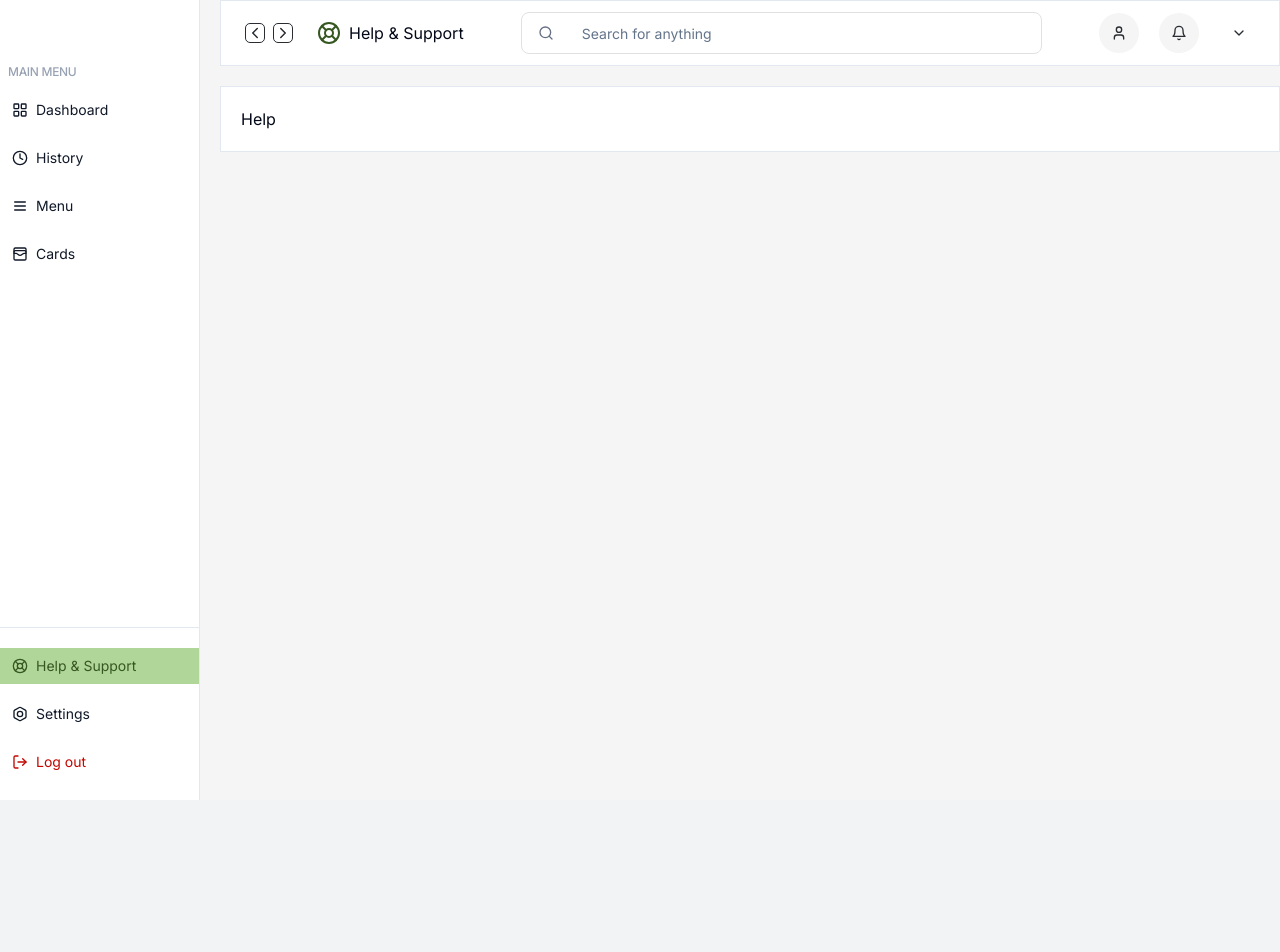
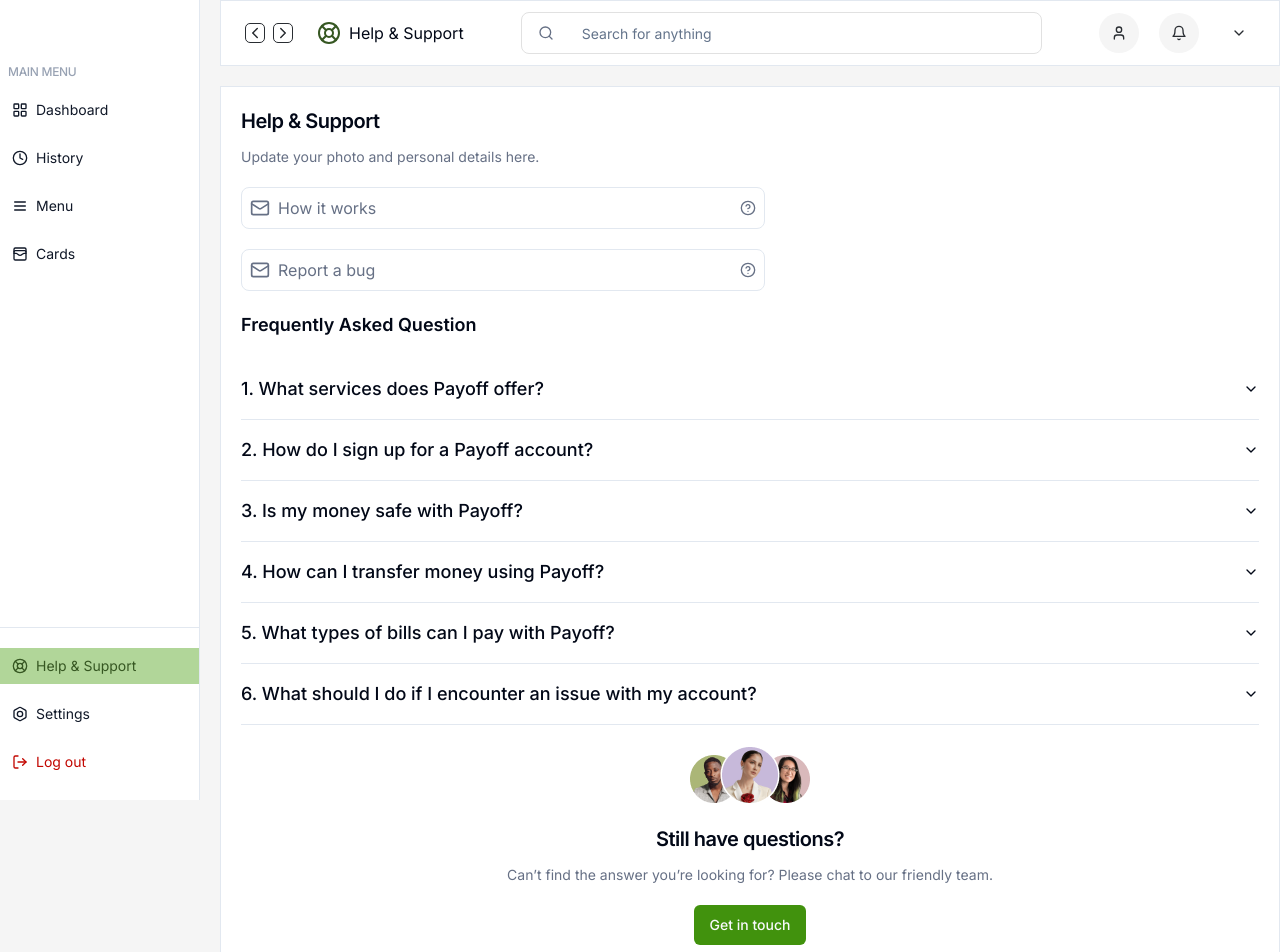
Before and after one commit to Ikechisaviour/PAYOFF-web, a Next.js app: page /dashboard/help in a window 1280 px wide. Shown: the top 952 px of the page. Before the commit the page ends 800 px from the top, so only its background shows below. Built offline with nearby package versions, Linux system fonts and the light colour scheme.

Commit message:
@chore: help

```diff
--- a/app/dashboard/help/page.tsx
+++ b/app/dashboard/help/page.tsx
@@ -1,4 +1,15 @@
 import { Metadata } from "next";
+import { faq } from "@/config/site";
+import {
+  Accordion,
+  AccordionContent,
+  AccordionItem,
+  AccordionTrigger,
+} from "@/components/ui/accordion";
+import { Button } from "@/components/ui/button";
+import { AvatarGroup } from "@/assets";
+import Image from "next/image";
+import  { Icons } from "@/components/icons"
 
 export const metadata: Metadata = {
   title: "Help",
@@ -6,8 +17,60 @@
 };
 export default function Help() {
   return (
-    <section className="font-inter w-full mt-5 border bg-white p-5">
-      Help
+    <section className="font-inter w-full mt-5 h-full border bg-white p-5">
+      <h3 className="scroll-m-20 text-lg lg:text-xl font-semibold tracking-tight">
+        Help & Support
+      </h3>
+      <p className="leading-7 [&:not(:first-child)]:mt-3 text-xs lg:text-sm text-formText">
+        Update your photo and personal details here.
+      </p>
+      <div className="mt-5 max-w-[524px]">
+        <div className="flex items-center justify-between p-2 border rounded-lg text-formText text-sm lg:text-base">
+          <div className="flex items-center">
+            {" "}
+            <Icons.mail className="mr-2 w-5 h-5" />
+            <h3>How it works</h3>
+          </div>
+          <Icons.circleHelp className="w-4 h-4" />
+        </div>
+
+        <div className="mt-5 flex items-center justify-between p-2 border rounded-lg text-formText text-sm lg:text-base">
+          <div className="flex items-center">
+            {" "}
+            <Icons.mail className="mr-2 w-5 h-5" />
+            <h3>Report a bug</h3>
+          </div>
+          <Icons.circleHelp className="w-4 h-4" />
+        </div>
+      </div>
+      <div className="mt-5">
+        <h3 className="my-5 text-base lg:text-lg font-semibold">
+          Frequently Asked Question
+        </h3>{" "}
+        <Accordion type="multiple" className="w-full max-w-screen-lg">
+          {faq.map((question, index) => (
+            <AccordionItem key={index} value={`item-${index}`}>
+              <AccordionTrigger className="text-base lg:text-lg">
+                {index + 1}. {question.title}
+              </AccordionTrigger>
+              <AccordionContent className="text-formText text-sm lg:text-base">
+                {question.description}
+              </AccordionContent>
+            </AccordionItem>
+          ))}
+        </Accordion>
+      </div>
+      <div className="mt-5 text-center">
+        <Image src={AvatarGroup} alt="people" className="my-5 mx-auto" />{" "}
+        <h3 className="scroll-m-20 text-lg lg:text-xl font-semibold tracking-tight">
+          Still have questions?
+        </h3>
+        <p className="leading-7 [&:not(:first-child)]:mt-3 text-xs lg:text-sm text-formText">
+          Can’t find the answer you’re looking for? Please chat to our friendly
+          team.
+        </p>
+        <Button className=" mx-auto my-5 bg-status">Get in touch</Button>
+      </div>
     </section>
   );
 }
--- a/assets/pngs/index.ts
+++ b/assets/pngs/index.ts
@@ -19,6 +19,7 @@
 import Visa from "./visa.png";
 import Mastercard from "./mastercard.png";
 import Verve from './verve.png';
+import AvatarGroup from "./Avatar group.png";
 // import Bag from "./bag.png";
 
 export {
@@ -44,4 +45,5 @@
   Visa,
   Mastercard,
   Verve,
+  AvatarGroup,
 };
--- a/components/icons.tsx
+++ b/components/icons.tsx
@@ -12,6 +12,7 @@
   ChevronRight,
   ChevronDown,
   CloudDownload,
+  CircleHelp,
   Command,
   Copy,
   CreditCard,
@@ -28,6 +29,7 @@
   MoreVertical,
   MoveDown,
   MoveUp,
+  Mail,
   Pizza,
   Plus,
   Plug,
@@ -78,6 +80,7 @@
   clock: Clock,
   cloudDownload: CloudDownload,
   copy: Copy,
+  circleHelp: CircleHelp,
   walletCards: WalletCards,
   dot: Dot,
   eye: Eye,
@@ -107,6 +110,7 @@
   help: HelpCircle,
   pizza: Pizza,
   sun: SunMedium,
+  mail:Mail,
   moon: Moon,
    moveDown:MoveDown,
   moveUp:MoveUp,
```
Also changed, not shown: assets/pngs/Avatar group.png (added).
